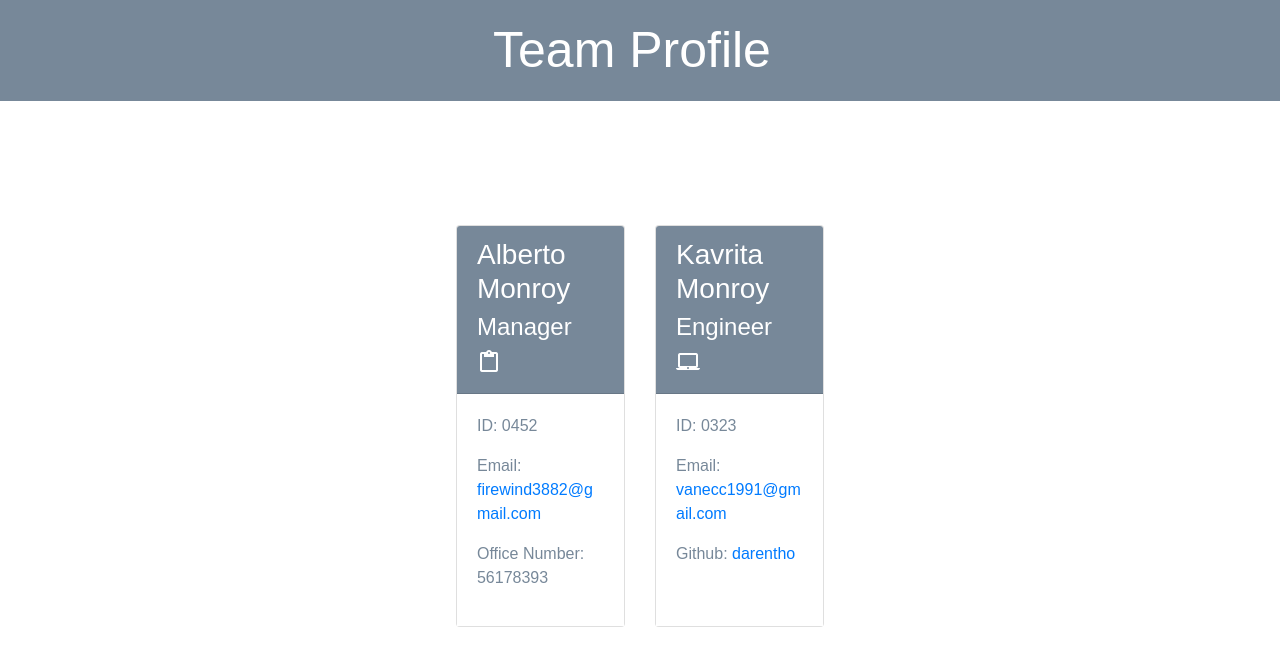
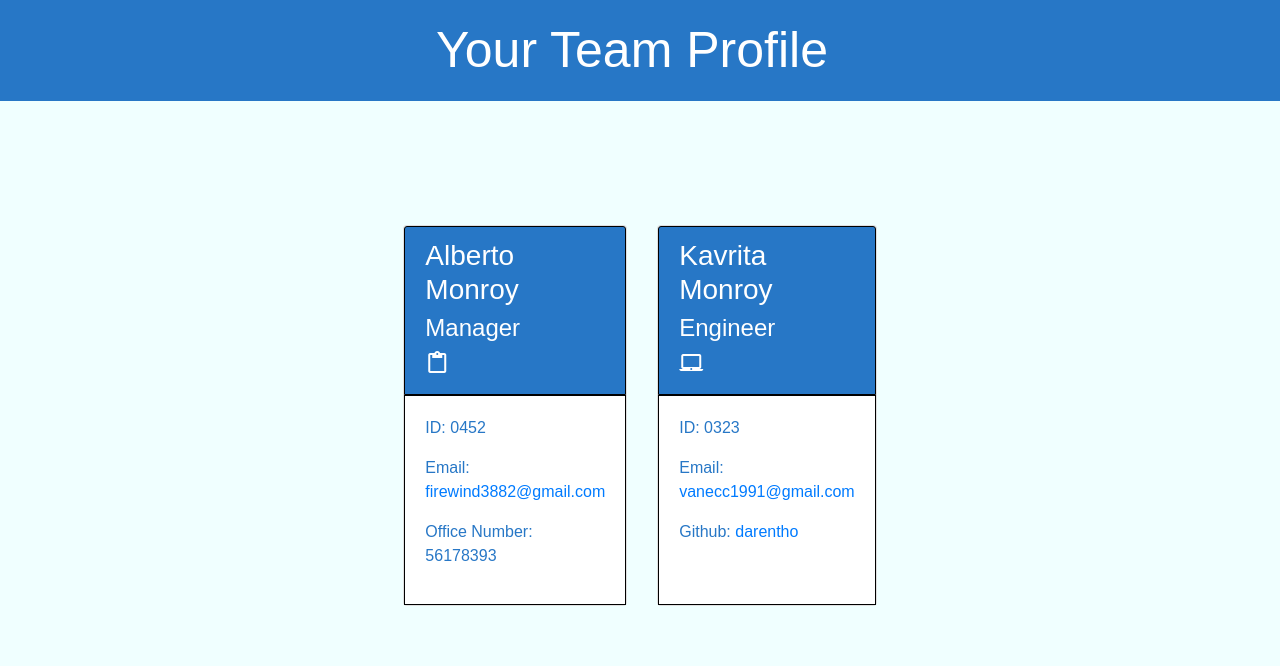
Before and after one commit to darentho/Team-Profile-Generator, a website: page dist/index.html in a window 1280 px wide. Drawn offline with nearby package versions, Linux system fonts and the light colour scheme.

Commit message:
adjusted some styles attributes

```diff
--- a/dist/index.html
+++ b/dist/index.html
@@ -14,7 +14,7 @@
     <body>
         <header>
             <nav class="navbar" id="navbar">
-                <span class="navbar-brand mb-0 h1 w-100 text-center" id="navbar-text">Team Profile</span>
+                <span class="navbar-brand mb-0 h1 w-100 text-center" id="navbar-text">Your Team Profile</span>
             </nav>
         </header>
         <main>
--- a/dist/style.css
+++ b/dist/style.css
@@ -3,12 +3,13 @@
 }
 
 :root {
-    --primary: lightslategray;
+    --primary: rgb(39, 119, 198);
     --secondary: white;
 }
 
 body {
     font-family: Arial, Helvetica, sans-serif;
+    background-color: azure;
 }
 
 #navbar {
@@ -25,11 +26,14 @@ body {
 .card-header {
     background-color: var(--primary);
     color: var(--secondary);
+    border: 1px solid black;
 }
 
 .card-body {
     background-color: var(--secondary);
     color: var(--primary);
+    border: 1px solid black;
+
 }
 
 .container {
@@ -37,4 +41,10 @@ body {
     justify-content: space-evenly;
     display: flex;
 
+
 }
+
+.col-4 {
+    max-width: 400px;
+
+}
```
